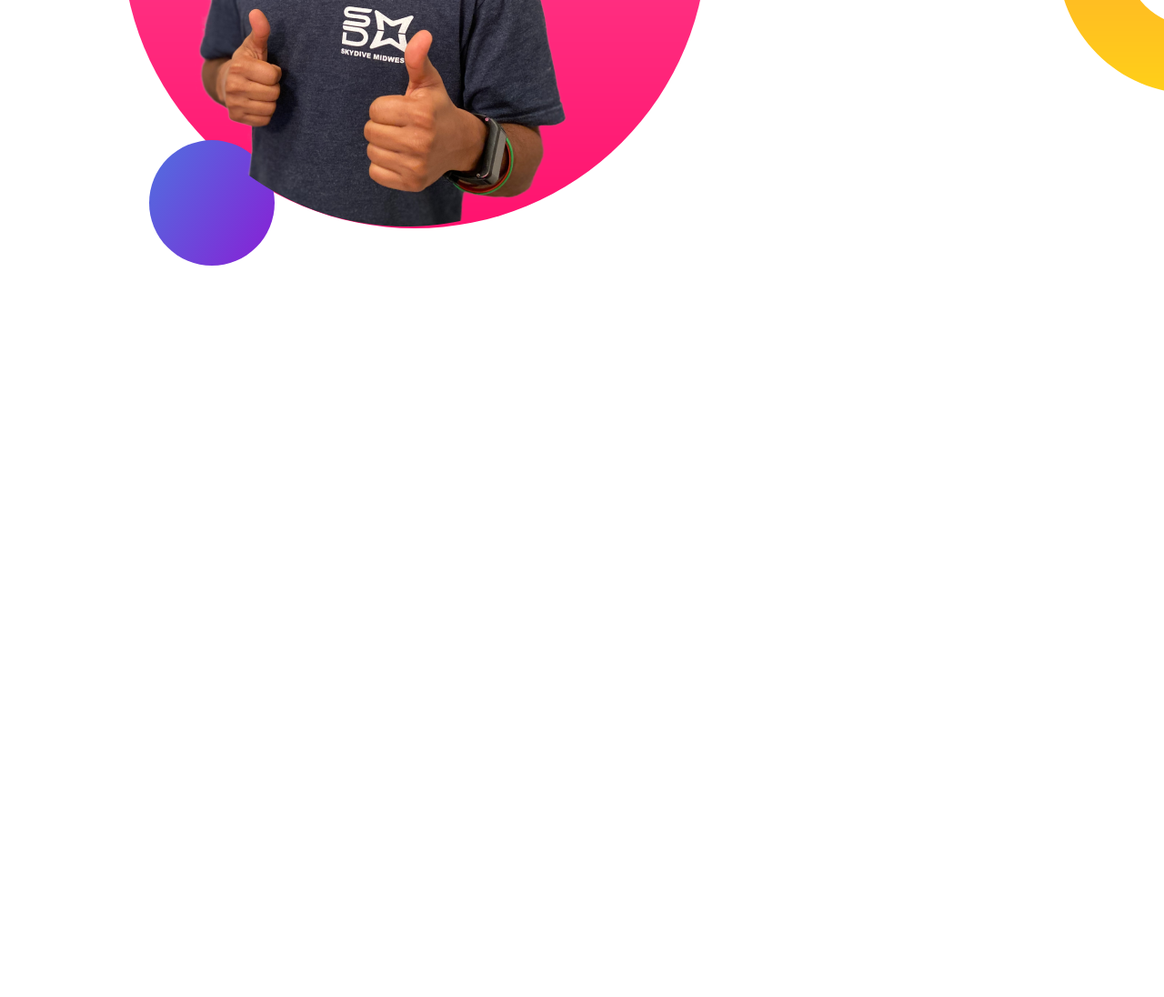
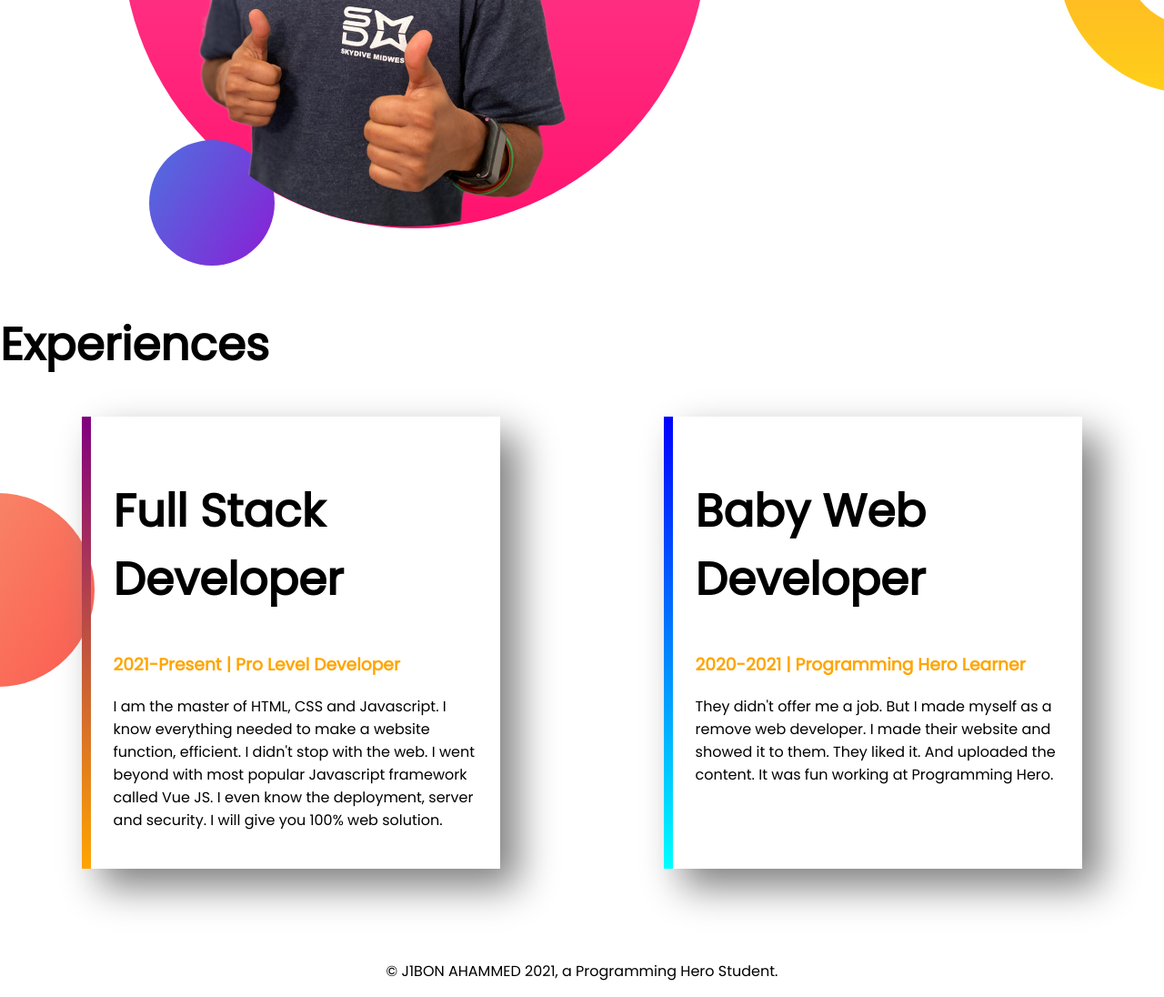
Before and after one commit to J1BON/developer-portfolio, a plain HTML site: page index.html in a window 1280 px wide. Shown: the part 1329-2425 px from the top of the page at 91% size. Before the commit the page ends 1629 px from the top, so only its background shows below. Drawn offline with Linux system fonts and the light colour scheme.

Commit message:
section 3rd and footer added

```diff
--- a/index.html
+++ b/index.html
@@ -33,7 +33,24 @@
             <p>I already learned the basic HTML and CSS. I can build any simple website. I can even teach my grandma how to make simple website. My goal is to build 3 websites and learn advanced topics.</p>
             <a class="orange-button" target="_blank" href="#">DOWNLOAD RESUME</a>
         </div>
-
     </section>
+    <section class="third-section">
+        <h1>Experiences</h1>
+        <div class="exprience-box">
+            <div id="box-1" class="exprience-content">
+                <h1>Full Stack Developer</h1>
+                <h3 class="orange-name">2021-Present | Pro Level Developer</h3>
+                <p>I am the master of HTML, CSS and Javascript. I know everything needed to make a website function, efficient. I didn't stop with the web. I went beyond with most popular Javascript framework called Vue JS. I even know the deployment, server and security. I will give you 100% web solution.</p>
+            </div>
+            <div id="box-2" class="exprience-content">
+                <h1>Baby Web Developer</h1>
+                <h3 class="orange-name">2020-2021 | Programming Hero Learner</h3>
+                <p>They didn't offer me a job. But I made myself as a remove web developer. I made their website and showed it to them. They liked it. And uploaded the content. It was fun working at Programming Hero.</p>
+            </div>
+        </div>
+    </section>
+    <footer>
+        <p>© J1BON AHAMMED 2021, a Programming Hero Student.</p>
+    </footer>
 </body>
 </html>
--- a/style.css
+++ b/style.css
@@ -40,3 +40,38 @@ h1 {
     background-repeat: no-repeat;
     background-position: right;
 }
+
+.third-section {
+    background-image: url(images/exp-bg.png);
+    background-repeat: no-repeat;
+    background-position: left;
+    margin-bottom: 100px;
+}
+
+.exprience-box {
+    display: flex;
+}
+
+.exprience-content {
+    width: 35%;
+    margin-left: 7%;
+    margin-right: 7%;
+    padding: 25px;
+    box-shadow: 20px 20px 40px gray;
+}
+
+#box-1 {
+    border-image: linear-gradient(purple, orange);
+    border-image-slice: 1;
+    border-left: 10px solid;
+}
+
+#box-2 {
+    border-image: linear-gradient(blue, cyan);
+    border-image-slice: 1;
+    border-left: 10px solid;
+}
+
+footer p {
+    text-align: center;
+}
```
